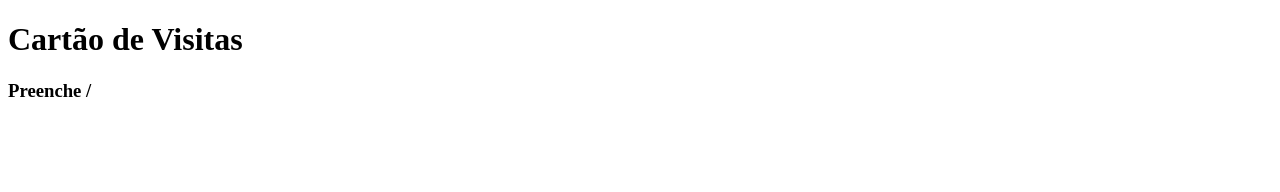
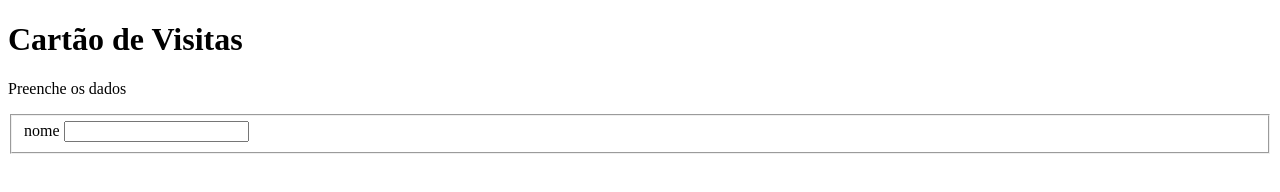
Before and after one commit to matheusbortolottibruno/javascript4, a plain HTML site: page index.html in a window 1280 px wide. Drawn offline with Linux system fonts and the light colour scheme.

Commit message:
atualizado

```diff
--- a/index.html
+++ b/index.html
@@ -1,15 +1,37 @@
 <!DOCTYPE html>
 <html lang="pt-br">
+
 <head>
     <meta charset="UTF-8">
     <meta http-equiv="X-UA-Compatible" content="IE=edge">
     <meta name="viewport" content="width=device-width, initial-scale=1.0">
     <title>Javascript 4</title>
 </head>
+
 <body>
+    <div>
+        <div>
+            <h1>Cartão de Visitas</h1>
+            <p>Preenche os dados</p>
+        </div>
+        <div>
+            <form action="">
+                <fieldset>
+                    <div>
+                        <label for="">nome</label>
+                        <input type="text" name="text" id="text">
+                    </div>
 
-    <h1>Cartão de Visitas</h1>
-    <h3>Preenche  /</h3>
+                </fieldset>
+            </form>
+        </div>
+
+
+
+
+
+    </div>
 
 </body>
+
 </html>
```
